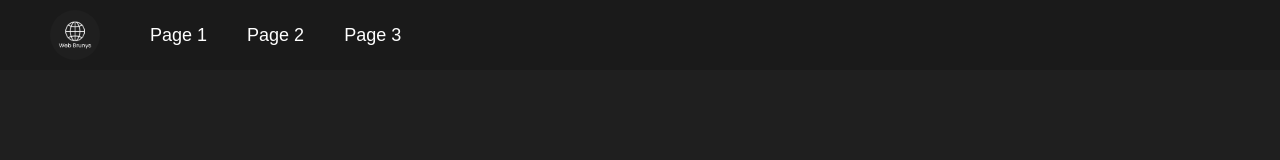
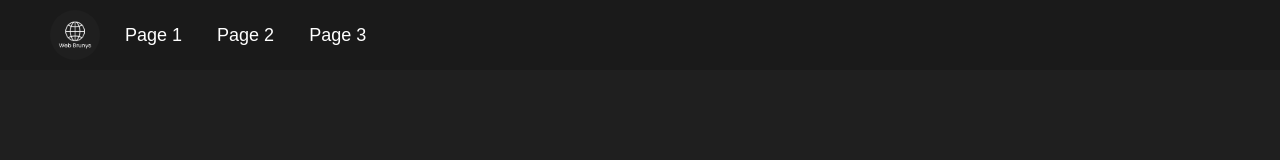
Before and after one commit to andrew74yolo/combi, a plain HTML site: page index.html in a window 1280 px wide. Shown: the top 160 px of the page. Drawn offline with Linux system fonts and the light colour scheme.

Commit message:
Update main.css

```diff
--- a/assets/css/main.css
+++ b/assets/css/main.css
@@ -30,19 +30,20 @@
             transition: transform 0.3s ease;
         }
 
-
+        .navbar img:hover {
+        	transform: scale(0.9);
+        }
 
         .navbar .nav-options {
             display: flex;
             align-items: center;
-            margin-left: 20px;
         }
 
         .navbar .nav-options a {
             color: white;
             text-decoration: none;
             font-size: 18px;
-            margin-left: 20px;
+            margin-left: 15px;
             padding: 10px;
             border-radius: 5px;
             transition: background-color 0.3s ease;
```
